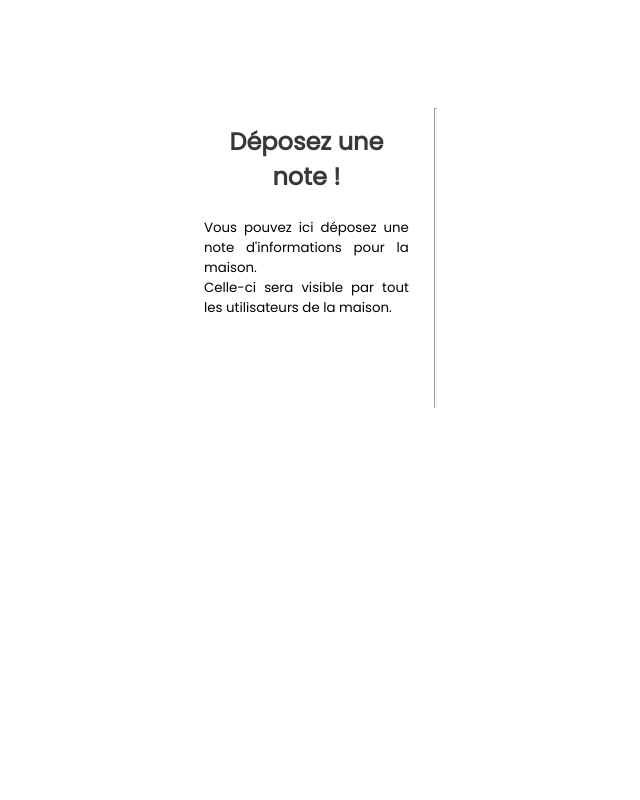
After one commit to AdrienMb/BlueHouse, a PHP site: page /Vue/infos_notes.html in a window 1280 px wide. The commit adds this page. Shown: the whole page, without its empty margins (116-756 px from the left). Run offline with PHP 8.4, Linux system fonts and the light colour scheme.

Commit message:
Style du système de notes

```diff
--- a/Controleur/message.php
+++ b/Controleur/message.php
@@ -3,7 +3,7 @@
 require($_SERVER["DOCUMENT_ROOT"]."/github/bluehouse/Modele/message.php");
 require($_SERVER["DOCUMENT_ROOT"]."/github/bluehouse/Modele/user.php");
 require($_SERVER["DOCUMENT_ROOT"].'/github/bluehouse/Vue/header.php');
-
+require($_SERVER["DOCUMENT_ROOT"].'/github/bluehouse/Vue/infos_notes.html');
 session_start();
 $id = $_SESSION['userID'];
 $rep=get_idHouse($bdd,$id);
@@ -22,11 +22,14 @@ while ($donnees = $answer->fetch())
   $dateWritet[] = $donnees['dateWrite'];
   $titlet[] = $donnees['title'];
 	$datat[] = $donnees['data'];
+  $idt[] = $donnees['idWriter'];
   $i = $i+1;
 }
 if($i>20){$i=20;}
 for($i; $i>=0; $i--)
 {
+  if($idt[$i]==$id) {$typeMessage="envoye";}
+  else {$typeMessage="recu";}
   $firstName = $firstNamet[$i];
   $lastName = $lastNamet[$i];
   $dateWrite = $dateWritet[$i];
--- a/Styles/contact.css
+++ b/Styles/contact.css
@@ -1,17 +1,94 @@
+.infos_note {
+     position:fixed;
+     left: 25%;
+     width:20%;
+     top: 100px;
+     bottom: 0;
+}
+.ligne{
+  position: fixed;
+  left:43%;
+}
+.ul_message {
 
-
-.ul_message {
-    background:#C4D8D5;
+    background: white;
+    border: 0px solid grey;
     padding: 20px;
-    width: 50%;
-    margin : auto;
+    width: 30%;
+    margin-left : 45%;
     border-radius: 10px;
 }
 
 
 .ul_li_message {
-    border: 1px solid grey;
-    margin: 5px;
-    padding:8px 8px;
-    border-radius: 5px;
+    border: 0px solid grey;
+
+
 }
+.infos {
+  color:#6B6C6C;
+  margin-left:20px;
+  margin-top:10px;
+}
+.titreMessage {
+  font-weight: bold;
+}
+.titreDescription {
+  width:80%;
+  font-size: 24px;
+  color:#383839;
+  font-family: 'Poppins', sans-serif;
+  text-align: center;
+}
+.description {
+  width:80%;
+  font-size: 10pt;
+  padding-right:10px;
+  text-align: justify;
+
+    font-family: 'Poppins', sans-serif;
+}
+.envoye {
+  background-color: #1BA4FF;
+  color: white;
+  padding:8px 8px;
+  border-radius: 15px;
+}
+.recu{
+  background-color: 	#E5E5E5;
+  color: black;
+  padding:8px 8px;
+  border-radius: 15px;
+}
+fieldset {
+ padding:0 20px 20px 20px;
+ margin-bottom:10px;
+ border:1px solid
+	#8B8D8D;
+ }
+input, textarea, select, option {
+ background-color:
+	white;
+ }
+input, textarea, select {
+ padding:3px;
+ margin-bottom: 5px;
+ border:1px solid
+	#8B8D8D;
+ border-radius:5px;
+ width:100%;
+ float:right;
+ }
+ select {
+ margin-top:10px;
+ }
+input[type=radio] {
+ background-color:transparent;
+ border:none;
+ width:10px;
+ }
+input[type=submit], input[type=reset] {
+ width:60px;
+ margin-left:5px;
+ cursor:pointer;
+ }
--- a/Vue/commun.php
+++ b/Vue/commun.php
@@ -76,10 +76,6 @@ function message_writing(){
    ?><div class="formulaire_message">
      <br/>
     <br/>
-     <br/>
-     <br/>
-     <br/>
-     <br/>
        <fieldset>
            <form method="POST" action="/github/bluehouse/Controleur/message.php">
                <input type="text" name="title" placeholder="Votre titre..."/>
--- /dev/null
+++ b/Vue/infos_notes.html
@@ -0,0 +1,11 @@
+<link rel="stylesheet" type="text/css" href="../Styles/contact.css" />
+<link href="https://fonts.googleapis.com/css?family=Poppins" rel="stylesheet">
+<div class="infos_note">
+
+  <hr class="ligne" width="1px" size="300px" />
+  <h3 class="titreDescription">Déposez une note !</h3>
+<p class="description">
+  Vous pouvez ici déposez une note d'informations pour la maison.</br>Celle-ci sera visible par tout les utilisateurs de la maison.
+</p>
+
+</div>
```
Also changed, not shown: Vue/message.php (+7 -1 lines).
